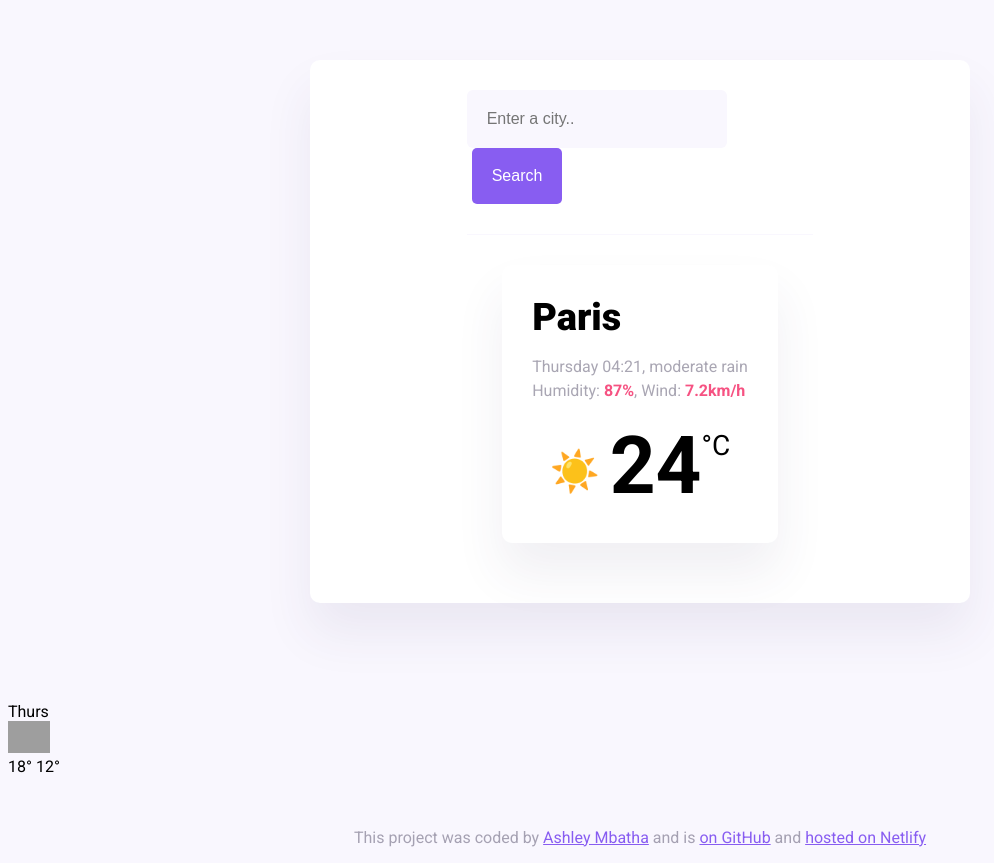
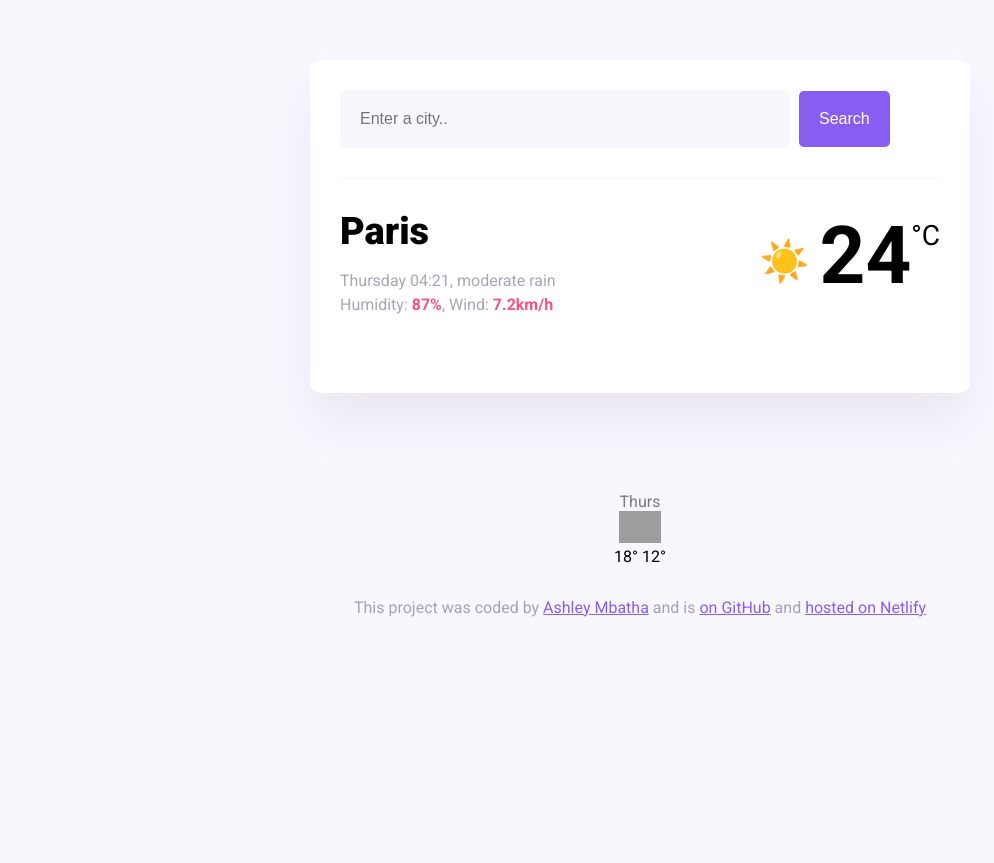
Before and after one commit to Ashley2112/SheCodes-Project, a website built with Parcel: page index.html in a window 1280 px wide. Shown: the whole page, without its empty margins (0-994 px from the left). After the commit the page ends 800 px from the top, so only its background shows below. Built offline with nearby package versions, Linux system fonts and the light colour scheme; grey boxes are pictures that could not be loaded.

Commit message:
Update styles.css

```diff
--- a/src/styles.css
+++ b/src/styles.css
@@ -97,28 +97,21 @@ footer {
   color: rgba(39, 33, 66, 0.4);
 }
 
-.weather-app {
-  display: flex;
-  flex-direction: column;
-  align-items: center;
+.weather-forecast {
+  margin-top: 20px;
+  text-align: center;
+  color: black;
 }
 
-.current-weather {
-  background: white;
-  max-width: 600px;
-  margin: 0 auto;
-  padding: 30px;
-  border-radius: 10px;
-  box-shadow: 0 30px 50px rgba(65, 50, 100, 0.08);
-  display: flex;
-  flex-direction: column;
-  align-items: center;
+.weather-forecast-date {
+  font-size: 16px;
+  opacity: 0.5;
 }
 
-.weather-forecast {
-  margin-top: 20px; /* Add some space between current-temperature and weather-forecast */
+.weather-forecast-temperature-min {
+  opacity: 0.5;
 }
 
-footer {
-  margin-top: 20px; /* Add some space between weather-forecast and footer */
+.weather-forecats-temperatures {
+  font-size: 13px;
 }
```
